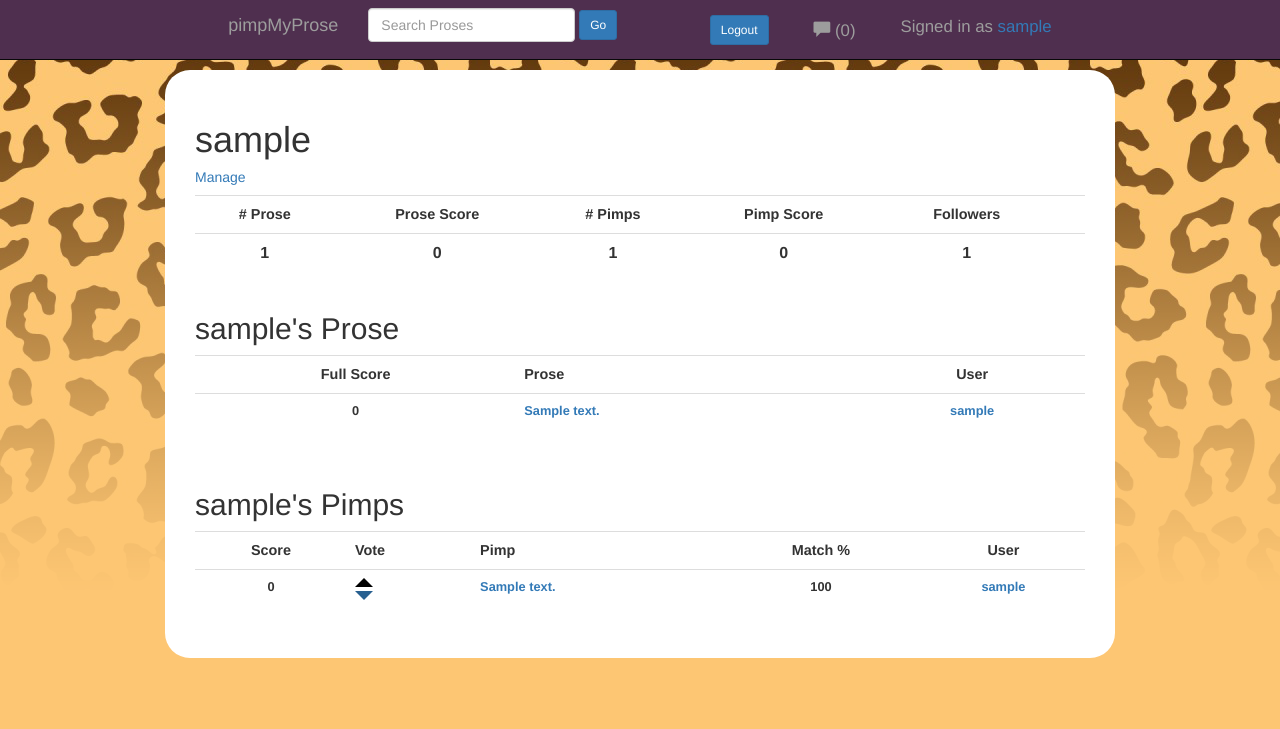
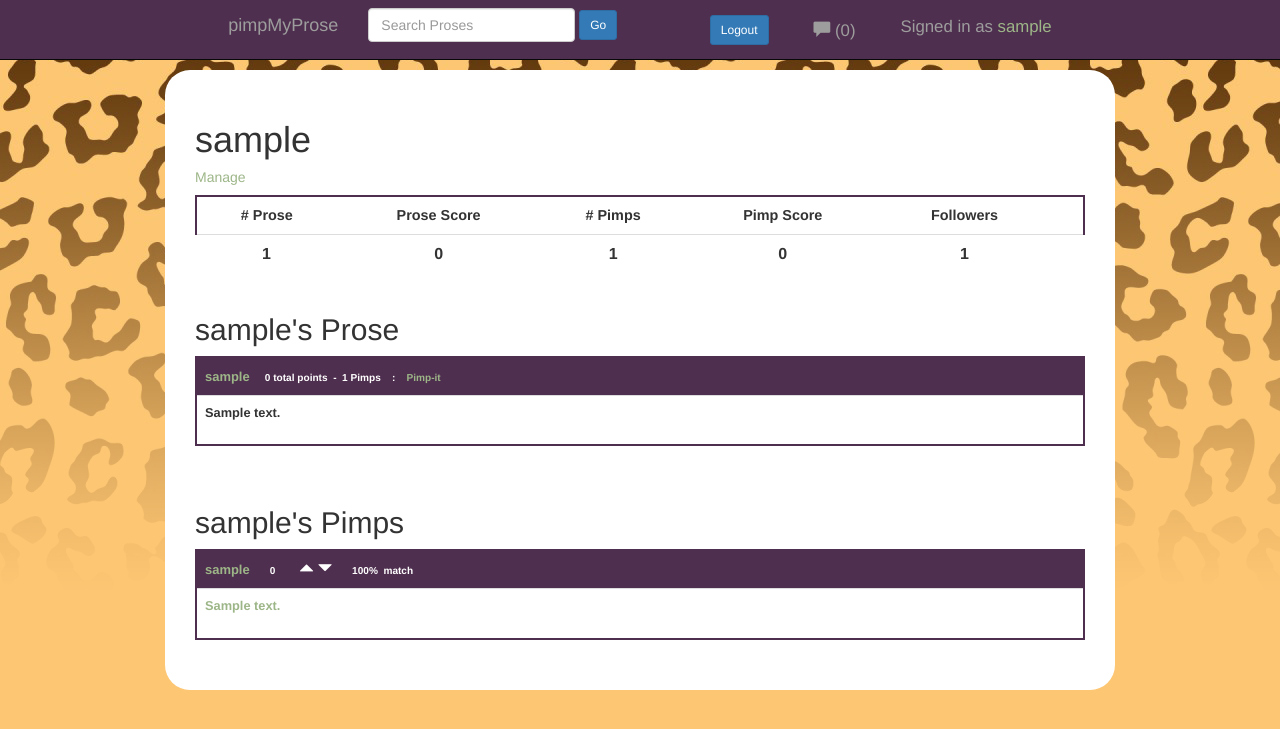
Before and after one commit to Vilos92/pimpmyprose, a Django app: page /prose/profile/1/ in a window 1280 px wide. Shown: the top 729 px of the page. Run offline with Django 3.2, Linux system fonts and the light colour scheme; a user stored in the database is signed in; tables that the repository leaves empty hold one stand-in row (values such as "Sample post"); lists and menus that the app fills with data are empty; parts of the project's set-up code (start-up, migrations or seed data) failed here and were passed over; some libraries are stand-ins or nearby versions.

Commit message:
Created a pimp_item_list template. Stylized the pimp lists more, and notification lists.

```diff
--- a/pimpmyprose/prose/static/css/main.css
+++ b/pimpmyprose/prose/static/css/main.css
@@ -1,3 +1,8 @@
+/* Recolor all links */
+a:link, a:hover, a:visited, a:active {
+ color: #9DB688;
+}
+
 /* Body must have padding at the top so navbar does not cover content by default */
 body {
 	background-color: #fdc673;
@@ -44,6 +49,7 @@ body {
 	background-color: #FFFFFF;
 
 	padding: 30px 30px 30px 30px;
+	margin-bottom: 30px;
 
 	/* Do not want to shrink too small. Use same on navBar center */
 	min-width: 768px;
@@ -70,34 +76,50 @@ body {
 }
 
 /* Table CSS for both pimps and proses */
+/* Individual cell CSS */
+
+.pimpProsePurpleCell {
+	background-color: #4F2F4F;
+	color: #FFFFFF;
+}
+
 /* Header rows */
 .pimpProseTableHeader {
 	font-size: 0.9em;
+
+	border-color: #4F2F4F;
+	border-style: solid;
+	border-width: 2px 2px 0 2px;
 }
 
 /* CSS for non-header rows */
 .pimpProseTableOtherRows {
 	font-size: 0.8em;
+	height: 50px;
+
+	border-color: #4F2F4F;
+	border-style: solid;
+	border-width: 0 2px 2px 2px;
+}
+
+/* Paragraph CSS for score and reply link */
+p.pimpProseTableHeaderText {
+	font-size: 0.7em;
+	display: inline;
+}
+
+p.pimpProseTableHeaderUser {
+	font-size: 0.9em;
+	display: inline;
 }
 
 /* Voting Arrows */
 .voteArrow {
-	width: 0;
-	height: 0;
-	border-left: 9px solid transparent;
-	border-right: 9px solid transparent;
-
 	cursor: pointer;
 }
 
-.voteArrowUp {
-	border-bottom: 9px solid black;
-
-	margin: 0 0 4px 0;
-}
-
-.voteArrowDown {
-	border-top: 9px solid #286090;
+.voteArrow:hover {
+	color: red;
 }
 
 /* CSS For the follow button */
--- a/pimpmyprose/templates/prose/index.html
+++ b/pimpmyprose/templates/prose/index.html
@@ -20,6 +20,7 @@ Must be logged in to prose!
 
 <br>
 
+<h2>All new proses</h2>
 {% include "prose/prose_list.html" %}
 
 {% endblock %}
--- a/pimpmyprose/templates/prose/pimp_list.html
+++ b/pimpmyprose/templates/prose/pimp_list.html
@@ -1,25 +1,8 @@
 {% if pimp_list %}
 <div class="table-responsive">
 	<table class="table">
-		<tr class="pimpProseTableHeader">
-			<th><center>Score</center></th>
-			<th>Vote</th>
-			<th>Pimp</th>
-			<th><center>Match %</center></th>
-			<th><center>User</center></th>
-		</tr>
 		{% for pimp in pimp_list %}
-		<tr class="pimpProseTableOtherRows">
-			<th><center id="pimp_{{ pimp.id }}_score">{{ pimp.score }}</center></th>
-			<th>{% include "prose/voting_interface.html" %}</th>
-			{% if pimp_list_profile %}
-			<th><a href="{% url 'prose:detail' pimp.prose_id %}">{{ pimp.pimp_text }}</a></th>
-			{% else %}
-			<th>{{ pimp.pimp_text }}</th>
-			{% endif %}
-			<th><center>{{ pimp.percentMatch }}</center></th>
-			<th><center><a href="{% url 'prose:profile' pimp.user.id %}">{{ pimp.user.username }}</a></center></th>
-		</tr>
+			{% include "prose/pimp_list_item.html" %}
 		{% endfor %}
 	</table>
 </div>
--- /dev/null
+++ b/pimpmyprose/templates/prose/pimp_list_item.html
@@ -0,0 +1,17 @@
+<tr class="pimpProseTableHeader">
+	<th class="pimpProsePurpleCell">
+		<p class="pimpProseTableHeaderUser"><a href="{% url 'prose:profile' pimp.user.id %}">{{ pimp.user.username }}</a></p>
+		&nbsp;&nbsp;&nbsp;&nbsp;<p id="pimp_{{ pimp.id }}_score" class="pimpProseTableHeaderText">{{ pimp.score }}</p>
+		&nbsp;&nbsp;&nbsp;&nbsp;{% include "prose/voting_interface.html" %}
+		&nbsp;&nbsp;&nbsp;&nbsp;<p class="pimpProseTableHeaderText">{{ pimp.percentMatch }}%&nbsp;&nbsp;match</p>
+	</th>
+</tr>
+<tr class="pimpProseTableOtherRows">
+	<th>
+		{% if pimp_list_profile %}
+		<a href="{% url 'prose:detail' pimp.prose_id %}">{{ pimp.pimp_text }}</a>
+		{% else %}
+		{{ pimp.pimp_text }}
+		{% endif %}
+	</th>
+</tr>
--- a/pimpmyprose/templates/prose/prose_list.html
+++ b/pimpmyprose/templates/prose/prose_list.html
@@ -1,16 +1,13 @@
 {% if prose_list %}
 <div class="table-responsive">
 	<table class="table">
+		{% for prose in prose_list %}
 		<tr class="pimpProseTableHeader">
-			<th><center>Full Score</center></th>
-			<th>Prose</th>
-			<th><center>User</center></th>
+			<th class="pimpProsePurpleCell"><p class="pimpProseTableHeaderUser"><a href="{% url 'prose:profile' prose.user.id %}">{{ prose.user.username }}</a></p>
+			<p class="pimpProseTableHeaderText">&nbsp;&nbsp;&nbsp;&nbsp;{{ prose.pimpScoreSum }} total points&nbsp;&nbsp;-&nbsp;&nbsp;{{ prose.pimp_set.count }} Pimps&nbsp;&nbsp;&nbsp;&nbsp;:&nbsp;&nbsp;&nbsp;&nbsp;<a href="{% url 'prose:detail' prose.id %}">Pimp-it</a></p></th>
 		</tr>
-		{% for prose in prose_list %}
 		<tr class="pimpProseTableOtherRows">
-			<th><center>{{ prose.pimpScoreSum }}</center></th>
-			<th><a href="{% url 'prose:detail' prose.id %}">{{ prose.prose_text }}</a></th>
-			<th><center><a href="{% url 'prose:profile' prose.user.id %}">{{ prose.user.username }}</a></center></th>
+			<th>{{ prose.prose_text }}</th>
 		</tr>
 		{% endfor %}
 	</table>
--- a/pimpmyprose/templates/prose/voting_interface.html
+++ b/pimpmyprose/templates/prose/voting_interface.html
@@ -1,5 +1,5 @@
 {% if user.is_authenticated %}
-<div data-pimp_id="{{ pimp.id }}" class="upvote voteArrow voteArrowUp"></div>
-<div data-pimp_id="{{ pimp.id }}" class="downvote voteArrow VoteArrowDown"></div>
+<span data-pimp_id="{{ pimp.id }}" class="upvote voteArrow glyphicon glyphicon-triangle-top"></span>
+<span data-pimp_id="{{ pimp.id }}" class="downvote voteArrow glyphicon glyphicon-triangle-bottom"></span>
 
 {% endif %}
```
Also changed, not shown: pimpmyprose/templates/prose/pimp_notification_list.html (+18 -28 lines), README.md.
